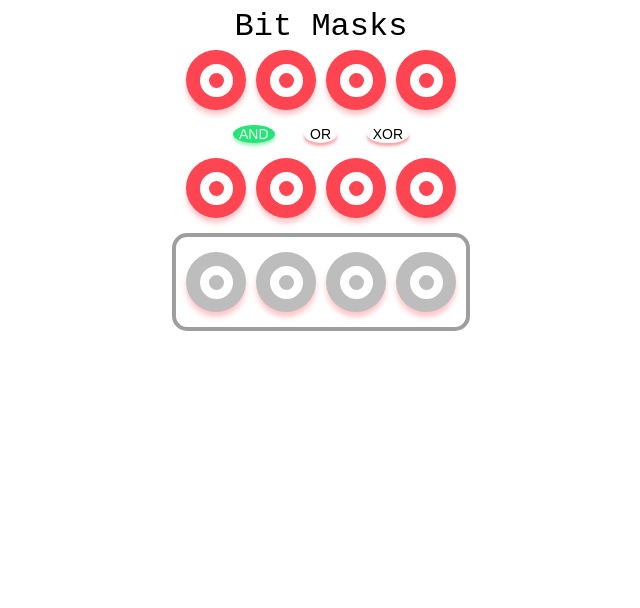
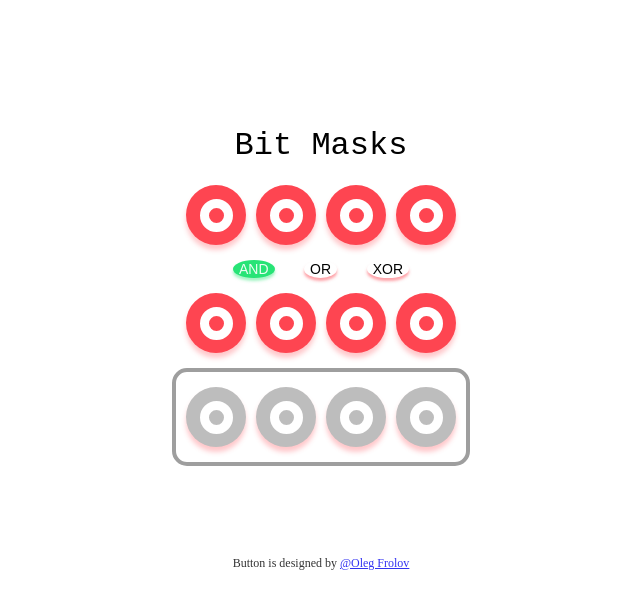
Before and after one commit to rolemadelen/bitmask-simulator, a plain HTML site: page index.html in a window 1280 px wide. Shown: the whole page, without its empty margins (319-959 px from the left). Drawn offline with Linux system fonts and the light colour scheme.

Commit message:
bitmask UI updated
Signed-off-by: Jii Yoo <jiiyoo@pm.me>
Signed-off-by: Madelen Yoo <rolemadelen@pm.me>
Signed-off-by: Madelen Yoo <rolemadelen@tuta.io>

```diff
--- a/index.html
+++ b/index.html
@@ -13,23 +13,24 @@
         <header>
             Bit Masks
         </header>
+        <div class="bits_wrapper">
             <div class="bits">
-            <input type="checkbox" name="bit11" id="toggle11"/>
+                <input type="checkbox" name="bit11" id="toggle11" />
                 <label for="toggle11" class="toggleWrapper">
                     <div class="toggle"></div>
                 </label>
 
-            <input type="checkbox" name="bit12" id="toggle12"/>
+                <input type="checkbox" name="bit12" id="toggle12" />
                 <label for="toggle12" class="toggleWrapper">
                     <div class="toggle"></div>
                 </label>
 
-            <input type="checkbox" name="bit13" id="toggle13"/>
+                <input type="checkbox" name="bit13" id="toggle13" />
                 <label for="toggle13" class="toggleWrapper">
                     <div class="toggle"></div>
                 </label>
 
-            <input type="checkbox" name="bit14" id="toggle14"/>
+                <input type="checkbox" name="bit14" id="toggle14" />
                 <label for="toggle14" class="toggleWrapper">
                     <div class="toggle"></div>
                 </label>
@@ -42,48 +43,54 @@
             </div>
 
             <div class="bits">
-            <input type="checkbox" name="bit21" id="toggle21"/>
+                <input type="checkbox" name="bit21" id="toggle21" />
                 <label for="toggle21" class="toggleWrapper">
                     <div class="toggle"></div>
                 </label>
 
-            <input type="checkbox" name="bit22" id="toggle22"/>
+                <input type="checkbox" name="bit22" id="toggle22" />
                 <label for="toggle22" class="toggleWrapper">
                     <div class="toggle"></div>
                 </label>
 
-            <input type="checkbox" name="bit23" id="toggle23"/>
+                <input type="checkbox" name="bit23" id="toggle23" />
                 <label for="toggle23" class="toggleWrapper">
                     <div class="toggle"></div>
                 </label>
 
-            <input type="checkbox" name="bit24" id="toggle24"/>
+                <input type="checkbox" name="bit24" id="toggle24" />
                 <label for="toggle24" class="toggleWrapper">
                     <div class="toggle"></div>
                 </label>
             </div>
             <div class="result bits">
-            <input type="checkbox" name="result-bit1" id="toggle1" disabled/>
+                <input type="checkbox" name="result-bit1" id="toggle1" disabled />
                 <label for="toggle1" class="toggleWrapper">
                     <div class="toggle"></div>
                 </label>
 
-            <input type="checkbox" name="result-bit2" id="toggle2" disabled/>
+                <input type="checkbox" name="result-bit2" id="toggle2" disabled />
                 <label for="toggle2" class="toggleWrapper">
                     <div class="toggle"></div>
                 </label>
 
-            <input type="checkbox" name="result-bit3" id="toggle3" disabled/>
+                <input type="checkbox" name="result-bit3" id="toggle3" disabled />
                 <label for="toggle3" class="toggleWrapper">
                     <div class="toggle"></div>
                 </label>
 
-            <input type="checkbox" name="result-bit4" id="toggle4" disabled/>
+                <input type="checkbox" name="result-bit4" id="toggle4" disabled />
                 <label for="toggle4" class="toggleWrapper">
                     <div class="toggle"></div>
                 </label>
             </div>
         </div>
+    </div>
+    <div class="credit">
+        <ul>
+            <li>Button is designed by <a href="https://codepen.io/ItsMeNatalie/pen/qBENxOP?editors=0110">@Oleg Frolov</a></li>
+        </ul>
+    </div>
 </body>
 <script src="./src/index.js"></script>
 
--- a/src/style.css
+++ b/src/style.css
@@ -124,3 +124,19 @@ input:checked+.toggleWrapper .toggle {
     border-radius: 30px;
     animation: green 0.7s linear forwards !important;
 }
+
+.wrapper {
+    margin-top: 40%;
+}
+.bits_wrapper {
+    margin-top: 1em;
+}
+
+.credit > ul {
+    list-style: none;
+    margin-top: 30%;
+    padding: 0;
+    font-size: 12px;;
+    opacity: 0.8;
+    font-family: serif;
+}
```
Lines whose indentation alone changed are shown as unchanged.
